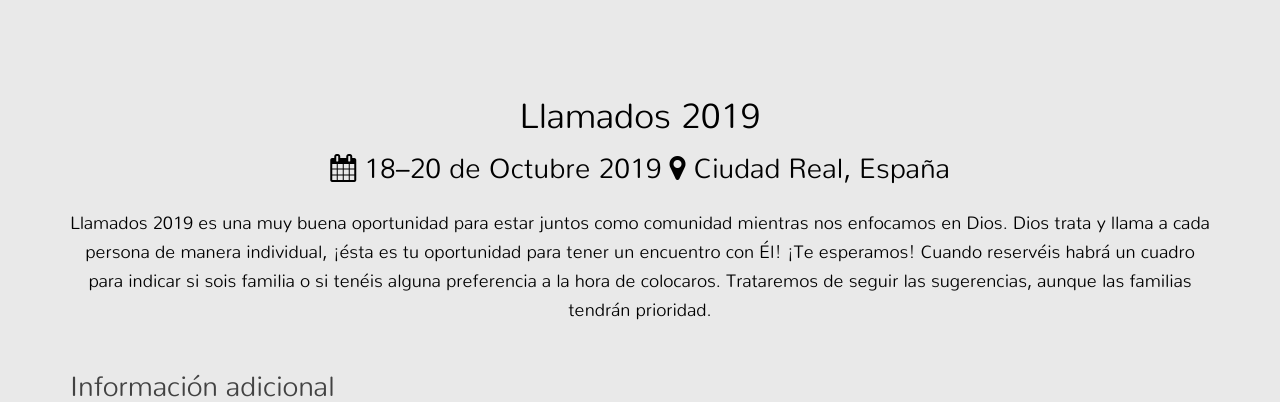
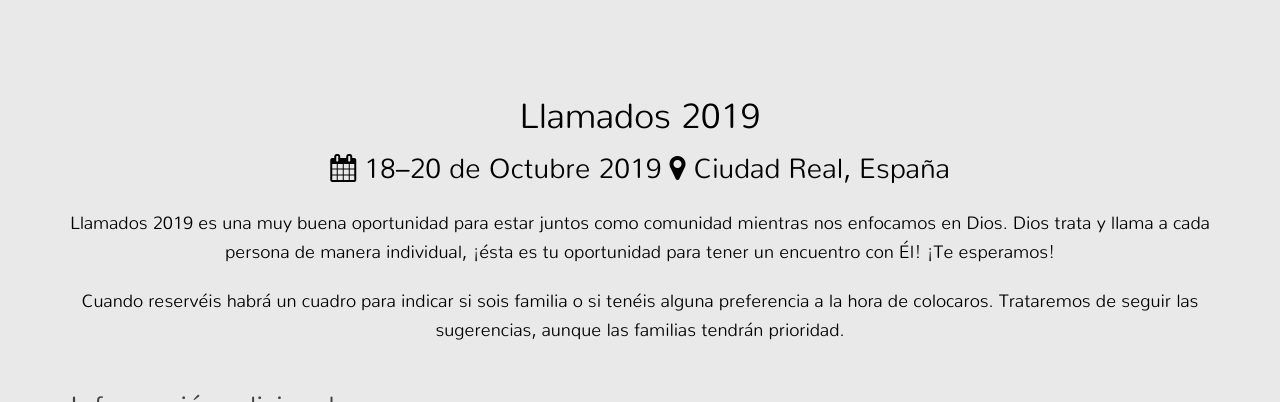
Before and after one commit to cristosalvador/cristosalvador.github.io, a Jekyll site: the page built from llamados.html, in a window 1280 px wide and 900 px high, cut to the strip 164-566 px from the top of the window. Built offline with Jekyll 4.4.1, drawn with Linux system fonts in a browser that asks for light colours; nearby versions of some CDN libraries; comment, search, counter and statistics services are not loaded.

Commit message:
En linea aparte

```diff
--- a/llamados.html
+++ b/llamados.html
@@ -18,9 +18,10 @@ mainimage : images/cimientos_final.jpg
                 <h2><a href="https://ti.to/el-encuentro-2017/llamados-2019/es.ics"><i class="fa fa-calendar"></i> 18–20 de Octubre 2019</a>&nbsp;<a href="https://www.google.com/maps/place/Retiros+Betania/@38.9671296,-3.9619409,15z/data=!4m2!3m1!1s0x0:0xa09eb91116e2b1bf?sa=X&ved=2ahUKEwiU0ZnJjfXiAhWO1uAKHTNuA7YQ_BIwD3oECAsQCA" target="_blank"><i class="fa fa-map-marker"></i> Ciudad Real, España</a></h2>
                 <h3 class="color-highlight">
                   Llamados 2019 es una muy buena oportunidad para estar juntos como comunidad mientras nos enfocamos en Dios.  Dios trata y llama a cada persona de manera individual, ¡ésta es tu oportunidad para tener un encuentro con Él! ¡Te esperamos!
-
+                </h3>
+                <h3 class="color-highlight">
                   Cuando reservéis habrá un cuadro para indicar si sois familia o si tenéis alguna preferencia a la hora de colocaros. Trataremos de seguir las sugerencias, aunque las familias tendrán prioridad.
-                    </h3>
+                </h3>
             </div>
         </div>
     </div>
```
